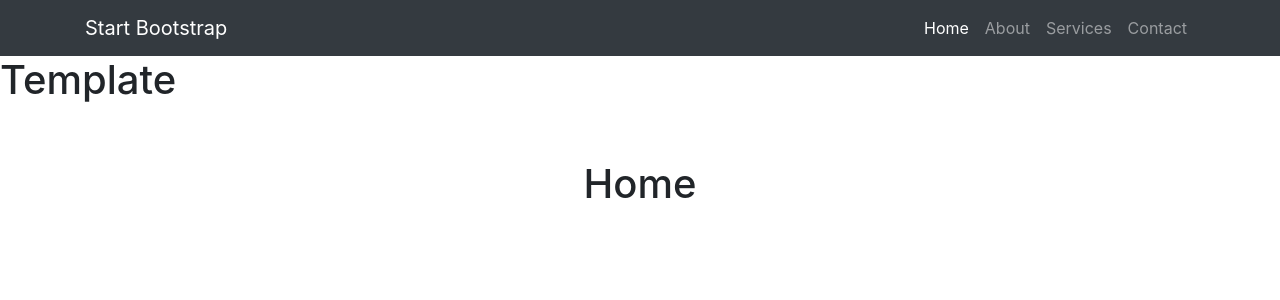
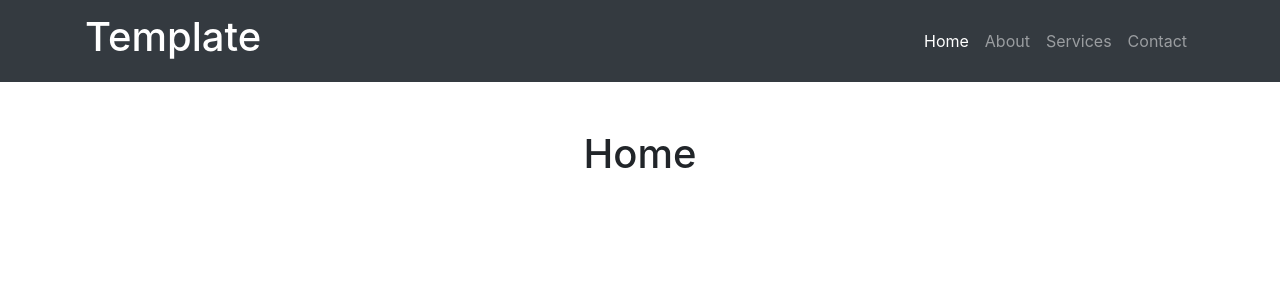
Before and after one commit to lendkhoa/file-compressor-py, a Flask app: page / in a window 1280 px wide. Shown: the top 300 px of the page. Run offline with Flask 2, Linux system fonts and the light colour scheme; some libraries are stand-ins or nearby versions.

Commit message:
Add base html

```diff
--- a/app.py
+++ b/app.py
@@ -1,4 +1,4 @@
-from flask import Flask, render_template
+from flask import Flask, render_template, url_for
 
 app = Flask(__name__)
 
--- a/templates/base.html
+++ b/templates/base.html
@@ -11,7 +11,8 @@
   <title>Bare - Start Bootstrap Template</title>
 
   <!-- Bootstrap core CSS -->
-  <link href="vendor/bootstrap/css/bootstrap.min.css" rel="stylesheet">
+  <!-- TODLETE<link href="../vendor/bootstrap/css/bootstrap.min.css" rel="stylesheet"> -->
+  <link href="{{ url_for('static', filename='bootstrap/css/bootstrap.min.css' ) }}" rel="stylesheet">
 
 </head>
 
@@ -20,7 +21,7 @@
   <!-- Navigation -->
   <nav class="navbar navbar-expand-lg navbar-dark bg-dark static-top">
     <div class="container">
-      <a class="navbar-brand" href="#">Start Bootstrap</a>
+        <a class="navbar-brand" href="#">{% block head %}{% endblock %}</a>
       <button class="navbar-toggler" type="button" data-toggle="collapse" data-target="#navbarResponsive" aria-controls="navbarResponsive" aria-expanded="false" aria-label="Toggle navigation">
         <span class="navbar-toggler-icon"></span>
       </button>
@@ -44,7 +45,7 @@
       </div>
     </div>
   </nav>
-  {% block head %}{% endblock %}
+
   <!-- Page Content -->
   <div class="container">
     <div class="row">
@@ -58,8 +59,8 @@
   </div>
 
   <!-- Bootstrap core JavaScript -->
-  <script src="vendor/jquery/jquery.slim.min.js"></script>
-  <script src="vendor/bootstrap/js/bootstrap.bundle.min.js"></script>
+  <script href="{{ url_for('static', filename='jquery/jquery.slim.min.js' ) }}"></script>
+  <script href="{{ url_for('static', filename='bootstrap/js/bootstrap.bundle.min.js' ) }}"></script>
 
 </body>
 
```
